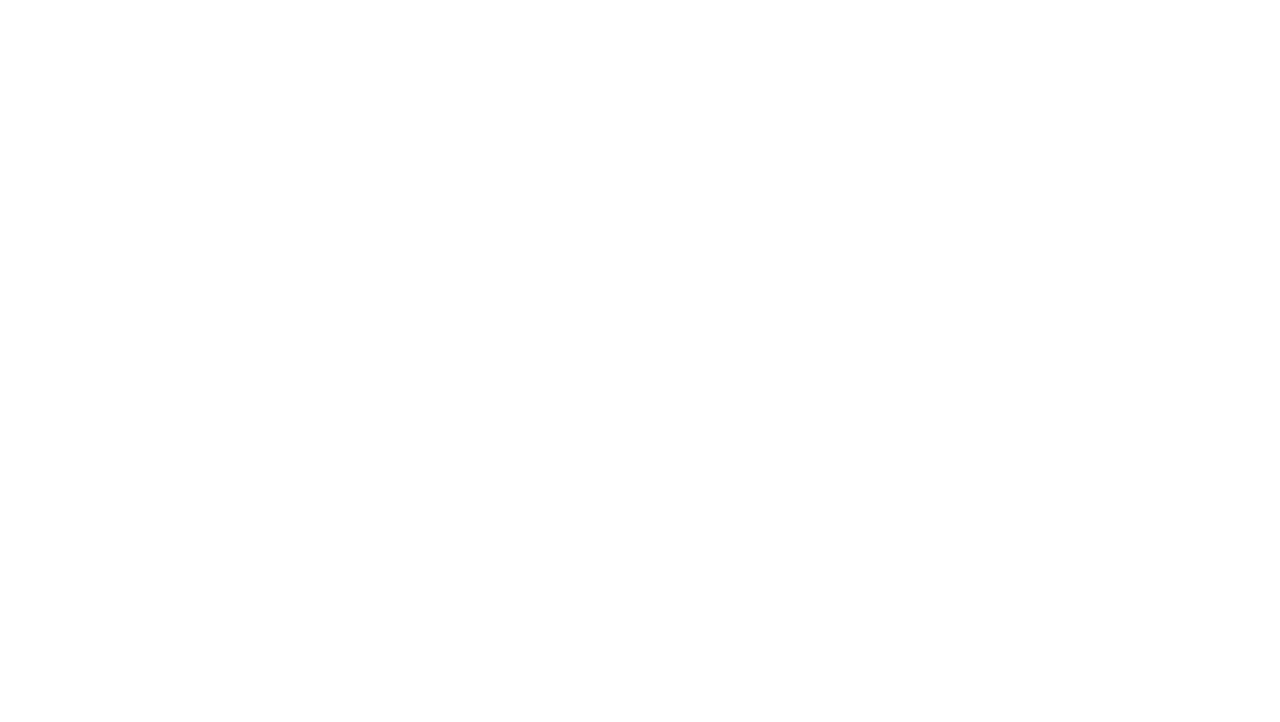
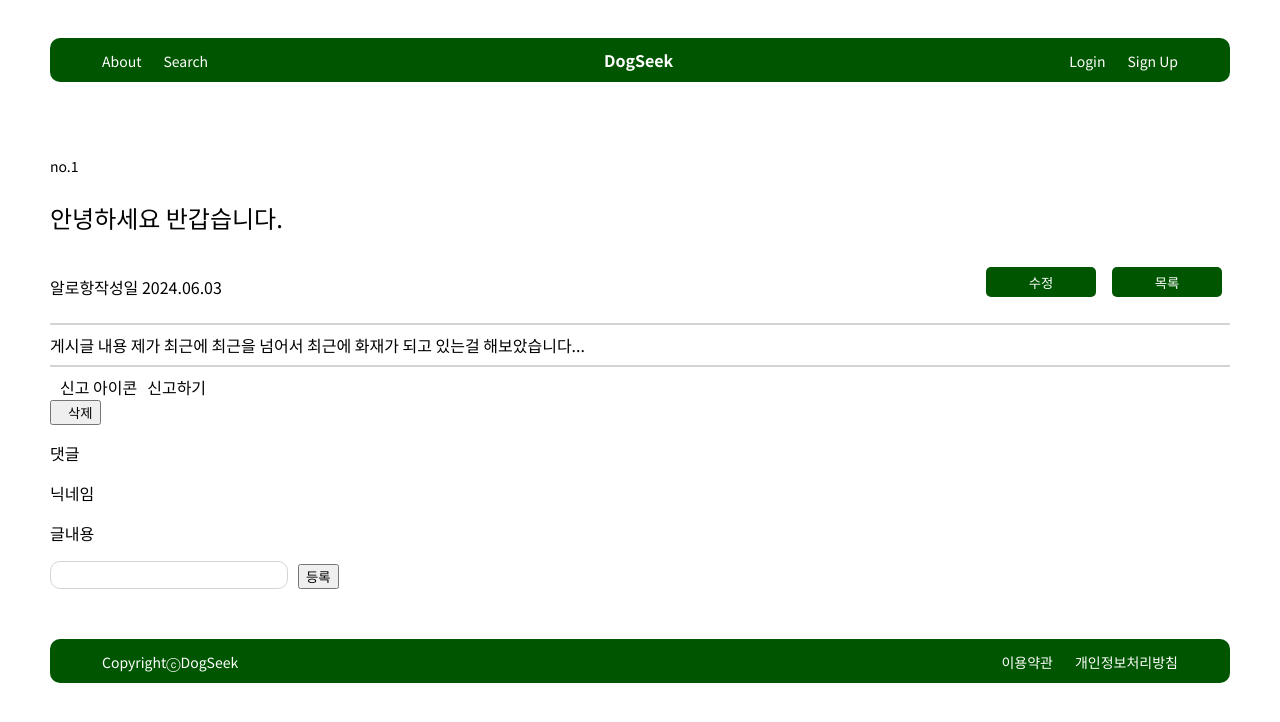
Before and after one commit to sunskwon/Dogpamines_DogSeek_Frontend, a React (Create React App) app: page /board/boardpost in a window 1280 px wide. Before the commit this address had no page. Shown: the top 722 px of the page. Built offline with nearby package versions, Linux system fonts and the light colour scheme.

Commit message:
[FEATURE][BOARD] 게시판 전체 회원 조회

```diff
--- a/src/App.js
+++ b/src/App.js
@@ -1,7 +1,7 @@
 import Layout1 from "./Layouts/Layout1.js"
 import Layout2 from "./Layouts/Layout2.js";
 import Board from "./pages/Board/Board.js";
-import Post from "./pages/Board/Post.js";
+import BoardPost from "./pages/Board/BoardPost.js";
 import Curation from "./pages/Curation/Curation.js";
 import Company from "./pages/Etc/Company.js";
 import Main from "./pages/Main";
@@ -44,7 +44,7 @@ function App() {
             <Route path="/products" element={<Products/>}/>
             <Route path="/dict" element={<Dict/>}/>
             <Route path="/board" element={<Board/>}/>
-            <Route path="/post" element={<Post/>}/>
+            <Route path="/board/boardpost" element={<BoardPost/>}/>
             <Route path="/company" element={<Company/>} />
             <Route path="/terms" element={<Terms/>}/>
             <Route path="/mypage" element={<Mypage/>}/>
--- a/src/pages/Board/Board.js
+++ b/src/pages/Board/Board.js
@@ -1,34 +1,29 @@
 import { useState  } from 'react';
-import styles from "./board.module.css";
+import styles from "./Board.module.css";
 import { useNavigate } from 'react-router-dom';
 
 function Board(){
-    const [ isModalOpen, setIsModalOpen ] = useState(false);
-    const [ modalBackground, setModalBackground] = useState();
+
+    const [isOneNoticeOpen, setIsOneNoticeOpen] = useState(false);
+    const [isTwoNoiceOpen, setIsTwoNoiceOpen] = useState(false);
+    const [isThreeNoiceOpen, setIsThreeNoiceOpen] = useState(false);
+
+    const toggleOneModal = () => {
+        setIsOneNoticeOpen(prevState => !prevState);
+    };
+    const toggleTwoModal = () => {
+        setIsTwoNoiceOpen(prevState => !prevState);
+    };
+    const toggleThreeModal = () => {
+        setIsThreeNoiceOpen(prevState => !prevState);
+    };
+
     const navigate = useNavigate();
 
-
-    const items = document.querySelectorAll('.question');
     const onBoardClick = () => {
-        navigate("./post");
+        navigate("./BoardPost");
     }
 
-    // 이름의 함수를 정의(공지사항 토글)
-    function OCNotice() {
-        const noticeId = this.id.replace();
-
-        // 스타일이 none인지 확인 이면 요소가 현재 숨겨져 있음
-        if(document.getElementById('noticeId').style.display === 'block') {
-            //
-            document.getElementById('noticeId').style.display = 'none';
-            document.getElementById(this.id + '-toggle').textContent = '+';
-        } else {
-            document.getElementById('noticeId').style.display = 'block';
-            document.getElementById(this.id + '-toggle').textContent = '-';
-        }
-    }
-
-    items.forEach(item => item.addEventListener('click', OCNotice));
 
 
     return(
@@ -36,15 +31,51 @@ function Board(){
             <div className={styles.dogSaImg}>
                 <img src={"/images/dogsa.png"}/>
             </div>
+            <div className={styles.notices}>
+            <div>
+                <p className={styles.noticeTitle}>공지사항</p>
+            </div>
+        </div>
 
+    <div className={styles.toggle}>
+        <div>
+        <hr color="D4D4D4"/>
+            <div>
+                <button className={styles.notice_toggle} onClick={toggleOneModal}>
+                {isOneNoticeOpen ? '-' : '+'}
+                </button>
+            <span className={styles.notice_head}>공지 제목</span>
+        </div>
+            {isOneNoticeOpen &&
+            <div className={styles.notice_content}>
+                공지 내용입니다.
+            </div>}
+        </div>
+            <hr color="D4D4D4"/>
+            <div>
+                <button className={styles.notice_toggle} onClick={toggleTwoModal}>
+                    {isTwoNoiceOpen ? '-' : '+'}
+                </button>
+            <span className={styles.notice_head}>두 번째 공지입니다.</span>
+        </div>
+            {isTwoNoiceOpen &&
+            <div className={styles.notice_content}>
+                두 번째 공지는 직접확인해보시기 바랍니다.
+            </div>}
+        <hr color="D4D4D4"/>
+        <div>
+                <button className={styles.notice_toggle} onClick={toggleThreeModal}>
+                    {isThreeNoiceOpen ? '-' : '+'}
+                </button>
+            <span className={styles.notice_head}>세 번째 공지입니다.</span>
+        </div>
+            {isThreeNoiceOpen &&
+            <div className={styles.notice_content}>
+                첫 번째 공지는 그냥 공지가 아닙니다 알아 두셔야하는 공지입니다.
+            </div>}
+        <hr color="D4D4D4"/>
+    </div>
 
-
-        <div className={styles.notices}>
-            <p className={styles.noticeTitle}>공지사항</p>
-            <ul>
-                <span></span>
-            </ul>
-            </div>
 
 
 
@@ -82,7 +113,7 @@ function Board(){
                 <p className={styles.boxTitle}>오늘 하루종일 뛰다가 지쳤는지 새근새근 잠듦..ㅎㅎ</p>
                 <p className={styles.nick}>타로타로</p>
                 <button onClick={onBoardClick}>
-                    post
+                    게시물
                 </button>
             </div>
         </div>
--- /dev/null
+++ b/src/pages/Board/BoardPost.js
@@ -0,0 +1,51 @@
+import styles from "./BoardPost.module.css";
+
+function Post(){
+
+    return(
+
+        <div className={styles.display_post}>
+        <p className={styles.no_1}>no.1</p>
+        <p className={styles.post_title}>안녕하세요 반갑습니다.</p>
+
+        <div className={styles.member_button_line}>
+            <div className={styles.post_nick}>
+                <p>알로항</p>
+                <p>작성일 2024.06.03</p>
+            </div>
+            <div>
+                <button className={styles.buttons}>수정</button>
+                <button className={styles.buttons}>목록</button>
+            </div>
+        </div>
+        <hr color="D4D4D4"/>
+
+        <div>
+            게시글 내용 제가 최근에 최근을 넘어서 최근에 화재가 되고 있는걸 해보았습니다...
+        </div>
+        <hr color="D4D4D4"/>
+
+        <div>
+            <div>
+                <span>신고 아이콘</span>
+                <span>신고하기</span>
+            </div>
+                <button>
+                    <span>삭제</span>
+                </button>
+        </div>
+
+        <p>댓글</p>
+        <p>닉네임</p>
+        <p>글내용</p>
+
+        <div>
+            <input ></input>
+            <button>등록</button>
+        </div>
+        </div>
+
+    )
+}
+
+export default Post;
--- /dev/null
+++ b/src/pages/Board/BoardPost.module.css
@@ -0,0 +1,38 @@
+.display_post
+{
+    width: 1180px;
+    margin: 0 auto;
+    padding-left: 20px;
+    padding-right: 20px;
+
+}
+.no_1
+{
+    font-size: 14px;
+    padding-top: 60px;
+}
+.post_title
+{
+    font-size: 24px;
+
+}
+.post_nick
+{
+    display: flex;
+}
+.member_button_line
+{
+    display: flex;
+    justify-content: space-between;
+}
+
+.buttons
+{
+    width: 110px;
+    height: 30px;
+    background-color: #005600;
+    border-radius: 5px;
+    color: white;
+    border: none;
+    margin: 8px;
+}
--- a/src/pages/Board/board.module.css
+++ b/src/pages/Board/board.module.css
@@ -14,7 +14,7 @@ font-family: 'Noto Sans KR'
 {
     padding-top: 40px;
     text-align: center;
-    padding-right: 1020px;
+    margin: 0 auto;
 }
 .noticeTitle
 {
@@ -22,10 +22,30 @@ font-family: 'Noto Sans KR'
 
 
 }
+.notice_toggle
+{
+    font-size: 18px;
+    background-color: #ffffff;
+    border: none;
+    height: 42px;
+    color: #999999;
+
+}
+.notice_head
+{
+    font-size: 16px;
+    color: #999999;
+}
+.notice_content
+{
+    font-size: 14px;
+    color: #999999;
+}
+
 .toggle
 {
-
-    color: #999999;
+    width: 1180px;
+    margin: 0 auto;
 
 }
 .noticeBox
@@ -36,21 +56,12 @@ font-family: 'Noto Sans KR'
     border-top: solid 1px#D4D4D4;
     border-bottom: solid 1px #D4D4D4;
 }
-#arrow
-{
-    position:relative;
-    top:10px;
-    width: 10px;
-    height: 10px;
-    border-top: 2px solid black;
-    border-left: 2px solid black;
-    transform:rotate(45deg);
-}
+
 .boardTitle
 {
     text-align: center;
     padding-top: 40px;
-    padding-right: 1020px;
+    padding-right: 1080px;
     font-size: 22px;
 }
 .boardSeachs
@@ -79,7 +90,7 @@ font-family: 'Noto Sans KR'
 .boardbox
 {
     margin-bottom: 20px;
-    width: 1120px;
+    width: 1180px;
     height: 140px;
     border-radius: 10px;
     box-shadow: 0 3px 6px rgba(0,0,0,0.16), 0 3px 6px rgba(0,0,0,0.23);
@@ -95,6 +106,8 @@ font-family: 'Noto Sans KR'
 .titletext{
     color: white;
     font-size: 16px;
+    padding: 2px;
+    padding-left: 28px;
 }
 /* 타이틀*/
 .boxTitle
```
